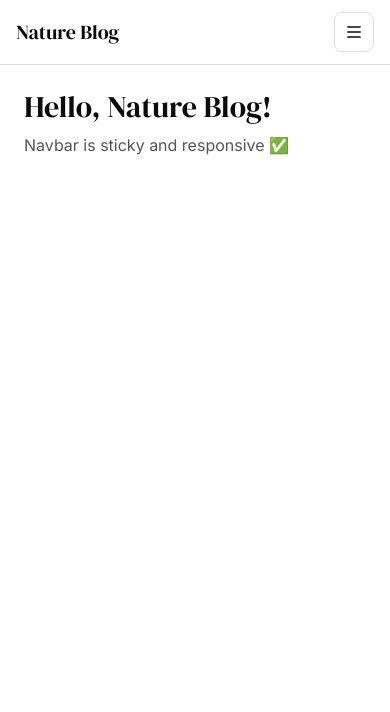
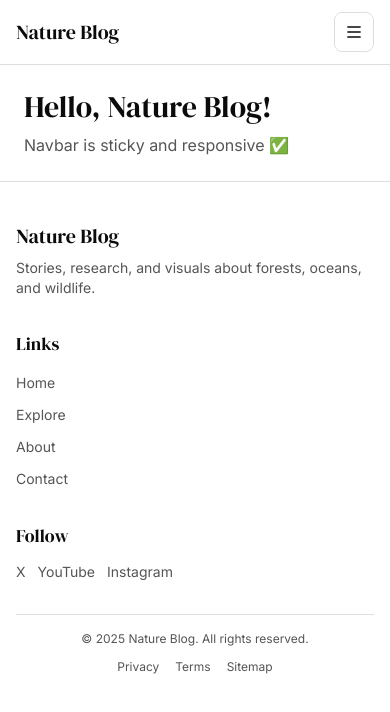
Before and after one commit to vishalp0407/nature-blog, a React (Vite) app in the folder client/: page / in a window 390 px wide. Shown: the top 712 px of the page. Built offline with nearby package versions, Linux system fonts and the light colour scheme.

Commit message:
complete footer: add responsive footer split into brand, links, social, and bottombar

```diff
--- a/client/src/App.jsx
+++ b/client/src/App.jsx
@@ -1,10 +1,9 @@
 import React from "react";
 import Header from "@components/Header";
+import Footer from "@components/Footer";
 
 const App = () => {
   return (
-    <div>
-      {" "}
     <div className="bg-background text-foreground min-h-screen">
       <Header />
       <main className="p-6">
@@ -13,7 +12,7 @@ const App = () => {
           Navbar is sticky and responsive ✅
         </p>
       </main>
-      </div>
+      <Footer />
     </div>
   );
 };
--- /dev/null
+++ b/client/src/components/Footer/BottomBar.jsx
@@ -0,0 +1,25 @@
+import React from "react";
+
+const BottomBar = () => {
+  const year = new Date().getFullYear();
+  return (
+    <div className="border-t border-border mt-8 pt-4 flex flex-col md:flex-row items-center justify-between gap-3">
+      <p className="text-xs text-muted-foreground">
+        © {year} Nature Blog. All rights reserved.
+      </p>
+      <div className="flex items-center gap-4 text-xs">
+        <a href="#" className="text-muted-foreground hover:text-foreground">
+          Privacy
+        </a>
+        <a href="#" className="text-muted-foreground hover:text-foreground">
+          Terms
+        </a>
+        <a href="#" className="text-muted-foreground hover:text-foreground">
+          Sitemap
+        </a>
+      </div>
+    </div>
+  );
+};
+
+export default BottomBar;
--- /dev/null
+++ b/client/src/components/Footer/Brand.jsx
@@ -0,0 +1,14 @@
+import React from "react";
+
+const Brand = () => {
+  return (
+    <div>
+      <div className="text-xl font-serif text-foreground">Nature Blog</div>
+      <p className="mt-2 text-sm text-muted-foreground">
+        Stories, research, and visuals about forests, oceans, and wildlife.
+      </p>
+    </div>
+  );
+};
+
+export default Brand;
--- /dev/null
+++ b/client/src/components/Footer/Links.jsx
@@ -0,0 +1,26 @@
+import React from "react";
+const LINKS = [
+  { label: "Home", href: "/" },
+  { label: "Explore", href: "/explore" },
+  { label: "About", href: "/about" },
+  { label: "Contact", href: "/contact" },
+];
+
+const Links = () => {
+  return (
+    <ul className="space-y-2">
+      {LINKS.map((l) => (
+        <li key={l.href}>
+          <a
+            href={l.href}
+            className="text-sm text-muted-foreground hover:text-foreground transition"
+          >
+            {l.label}
+          </a>
+        </li>
+      ))}
+    </ul>
+  );
+};
+
+export default Links;
--- /dev/null
+++ b/client/src/components/Footer/Social.jsx
@@ -0,0 +1,24 @@
+const SOCIAL = [
+  { label: "X", href: "#" },
+  { label: "YouTube", href: "#" },
+  { label: "Instagram", href: "#" },
+];
+
+const Social = () => {
+  return (
+    <div className="flex items-center gap-3">
+      {SOCIAL.map((s) => (
+        <a
+          key={s.label}
+          href={s.href}
+          className="text-muted-foreground hover:text-foreground text-sm transition"
+          aria-label={s.label}
+        >
+          {s.label}
+        </a>
+      ))}
+    </div>
+  );
+};
+
+export default Social;
--- /dev/null
+++ b/client/src/components/Footer/index.jsx
@@ -0,0 +1,29 @@
+import React from "react";
+import Brand from "./Brand";
+import Links from "./Links";
+import Social from "./Social";
+import BottomBar from "./BottomBar";
+
+const Footer = () => {
+  return (
+    <footer className="bg-background border-t border-border">
+      <div className="mx-auto max-w-7xl px-4 sm:px-6 lg:px-8 py-10">
+        {/* Top Grid */}
+        <div className="grid gap-8 md:grid-cols-3">
+          <Brand />
+          <div>
+            <h4 className="font-serif text-lg mb-3 text-foreground">Links</h4>
+            <Links />
+          </div>
+          <div>
+            <h4 className="font-serif text-lg mb-3 text-foreground">Follow</h4>
+            <Social />
+          </div>
+        </div>
+        <BottomBar />
+      </div>
+    </footer>
+  );
+};
+
+export default Footer;
```
Lines whose indentation alone changed are shown as unchanged.
